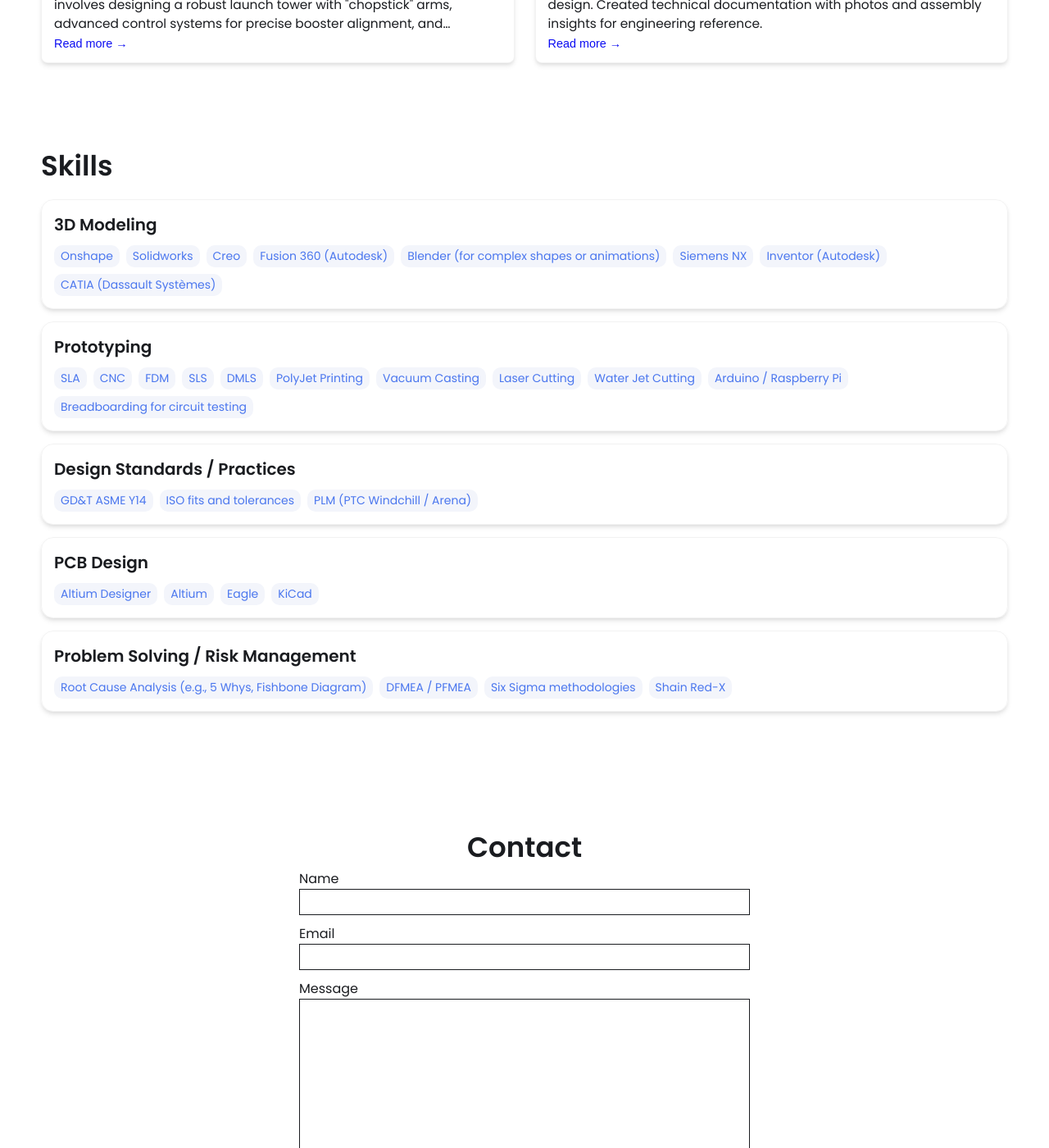
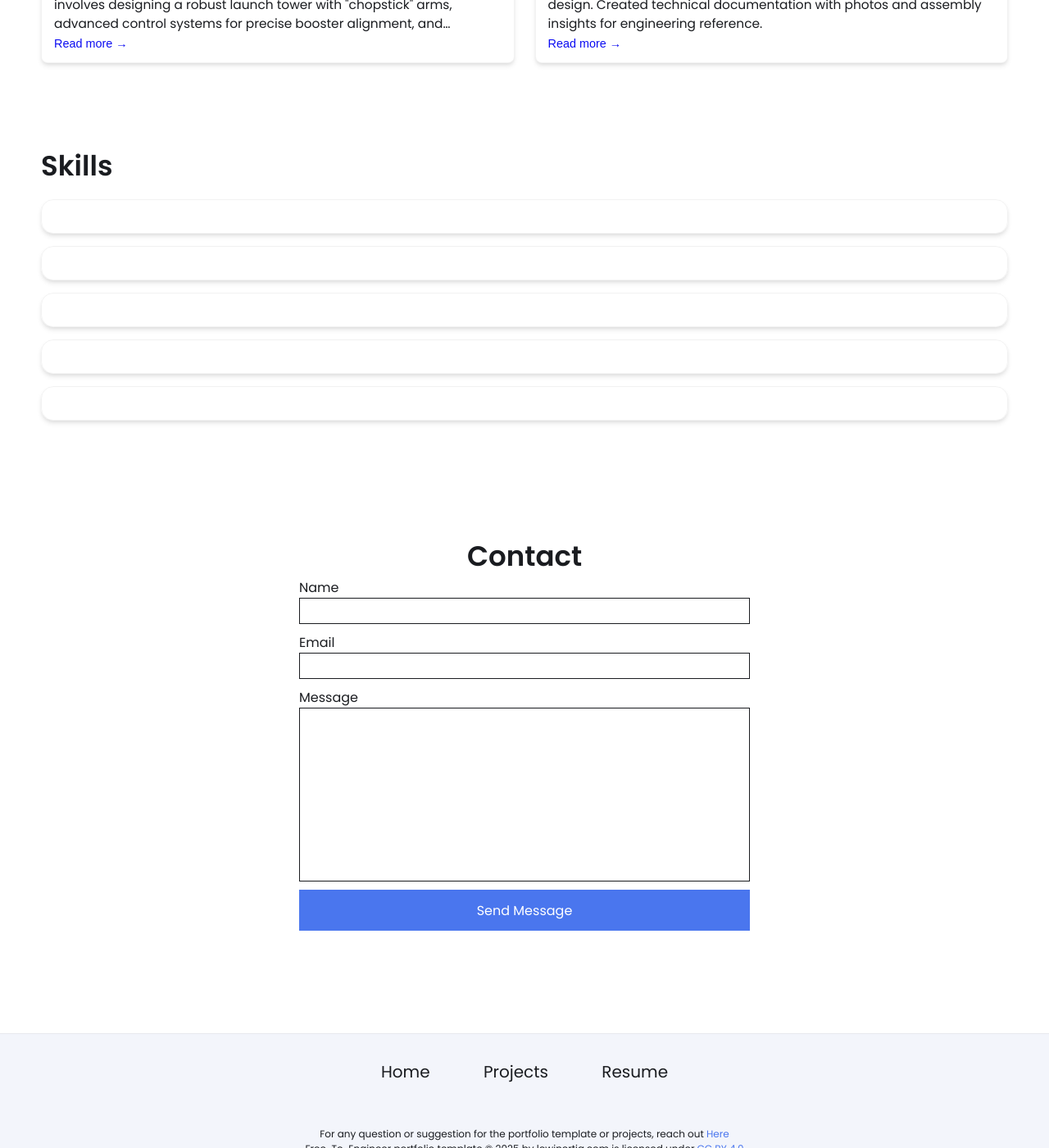
Before and after one commit to samueloblenes/samueloblenes.github.io, a Jekyll site: the page built from index.html, in a window 1280 px wide and 1400 px high, scrolled down 1449 px. Shown: the whole window at 82% size. Built offline with Jekyll 4.4.1, drawn with Linux system fonts in a browser that asks for light colours.

Commit message:
Update _config.yml

```diff
--- a/_config.yml
+++ b/_config.yml
@@ -49,46 +49,21 @@ external-links:    # input only your own url slug. The icons with missing entrie
 
 # Skills Section - Add the list of your Skills by categories/tools. The indentation for each level needs to be precise.
 skills:
-  - category: 3D Modeling
+  - category:
     tools:
-    - Onshape
-    - Solidworks
-    - Creo
-    - Fusion 360 (Autodesk)
-    - Blender (for complex shapes or animations)
-    - Siemens NX
-    - Inventor (Autodesk)
-    - CATIA (Dassault Systèmes)
-  - category: Prototyping
+
+  - category:
     tools:
-    - SLA
-    - CNC
-    - FDM
-    - SLS
-    - DMLS
-    - PolyJet Printing
-    - Vacuum Casting
-    - Laser Cutting
-    - Water Jet Cutting
-    - Arduino / Raspberry Pi
-    - Breadboarding for circuit testing
-  - category: Design Standards / Practices
+
+  - category:
     tools:
-    - GD&T ASME Y14
-    - ISO fits and tolerances
-    - PLM (PTC Windchill / Arena)
-  - category: PCB Design
+
+  - category:
     tools:
-    - Altium Designer
-    - Altium
-    - Eagle
-    - KiCad
-  - category: Problem Solving / Risk Management
+
+  - category:
     tools:
-    - Root Cause Analysis (e.g., 5 Whys, Fishbone Diagram)
-    - DFMEA / PFMEA
-    - Six Sigma methodologies
-    - Shain Red-X
+
 
 
 # Contact Form Setup. Setup an account and copy over the key. When someone fills out the form, it will be received in your email.
```
